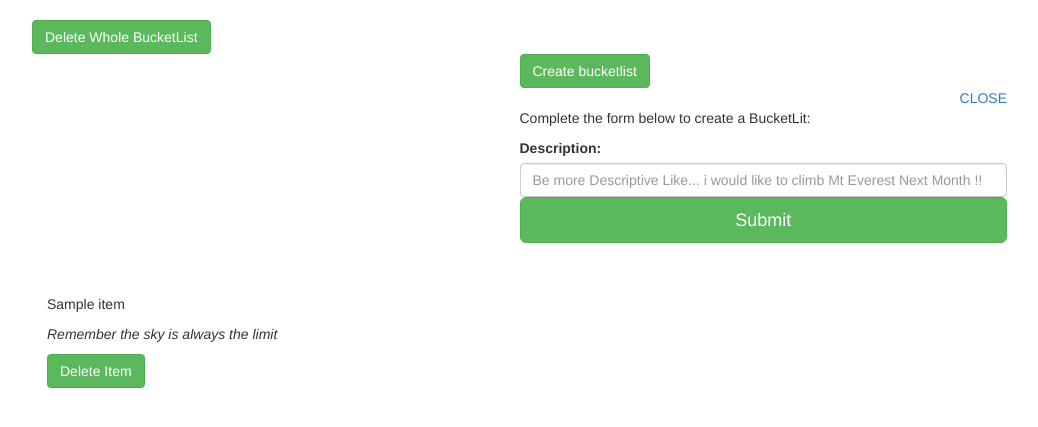
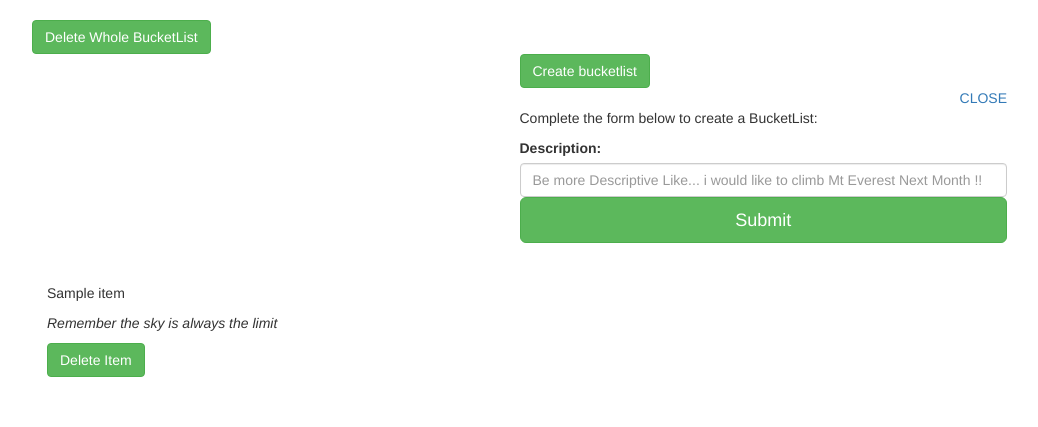
Before and after one commit to ogomb/challengeOne, a Flask app: template app/templates/my_bucket.html in a window 1280 px wide. Shown: the part 52-479 px from the top of the page, without its empty margins (218-1256 px from the left). Run offline with Flask 2, Linux system fonts and the light colour scheme; the template is opened without the code that fills it: most values are stand-ins (such as "Sample title", 1, 10 or a date in 2020); some libraries are stand-ins or nearby versions.

Commit message:
edit my_bucket.html to remove unused tags and assign id to the form

```diff
--- a/app/templates/my_bucket.html
+++ b/app/templates/my_bucket.html
@@ -41,6 +41,7 @@
                     </form>
                 </div>
                 {% endif %}
+
             <div class="col  col-md-offset-7">
                <button class="btn btn-success" id="modal_open">Create bucketlist</button>
 
@@ -50,7 +51,7 @@
 
                             <div style="text-align: right;"><a id="modal_close" href="#">CLOSE</a></div>
 
-                            <p>Complete the form below to create a BucketLit:</p>
+                            <p>Complete the form below to create a BucketList:</p>
 
                                 <form class="form-signin" id="modal_feedback" method="POST">
 
@@ -65,9 +66,7 @@
 
 
             </div>
-            <div class="col-md-6  col-md-offset-4">
 
-            </div>
              <div class="col-md-6 col-md-offset-2" style="margin-top:40px">
 
              {% if users_bucketlist %}
@@ -82,16 +81,17 @@
             </div>
                 <div class="media-body">
 
-                    <p> <strong><span></span> </strong></p>
-
                     <p id="text_for_item">{{ item }}</p>
 
                     <p> <i>Remember the sky is always the limit</i></p>
-                     <form method="POST" action="/bucket_list/{{loop.index}}/delete">
+                     <form method="POST" action="/bucket_list/{{ item }}/delete">
                         <button class="btn btn-success" name="delete_item">Delete Item</button>
                     </form>
+
+
                 </div>
             </div>
+
             {% endfor %}
             {% endif %}
 
```
